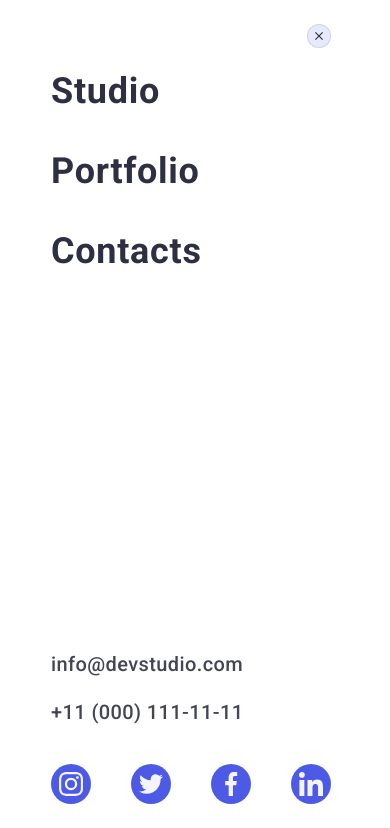
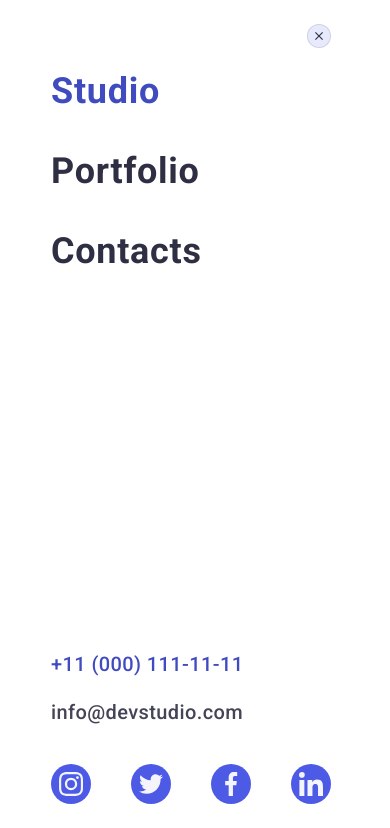
Before and after one commit to Shvets-Oleksandr/goit-markup-hw-06, a plain HTML site: page index.html in a window 390 px wide. Both pictures are taken after a click on the button 327 px from the left and 28 px from the top of the page. Shown: the top 828 px of the page. Drawn offline with nearby package versions, Linux system fonts and the light colour scheme; files whose address does not match are found by name.

Commit message:
fix mobile-menu contacts and hero

```diff
--- a/css/styles.css
+++ b/css/styles.css
@@ -248,6 +248,10 @@ body {
     color: #4d5ae5;
   }
 
+  .current {
+    color: #404bbf;
+  }
+
   .mobile-contacts-list {
     font-style: normal;
   }
@@ -255,6 +259,7 @@ body {
   .mobile-contacts-list {
     display: flex;
     flex-direction: column;
+
     gap: 24px;
     margin-bottom: 40px;
   }
@@ -266,6 +271,10 @@ body {
     letter-spacing: 0.02em;
     color: #434455;
     transition: color 250ms cubic-bezier(0.4, 0, 0.2, 1);
+  }
+
+  .color-tel-link {
+    color: #404bbf;
   }
 
   .mobile-contacts-link:focus,
@@ -362,7 +371,7 @@ body {
   }
 
   .contacts-list-link {
-    font-size: 16px;
+    font-size: 12px;
     line-height: 1.5;
     letter-spacing: 0.02em;
     transition: color 250ms cubic-bezier(0.4, 0, 0.2, 1);
@@ -384,6 +393,7 @@ body {
   }
 
   .contacts-list-link {
+    font-size: 16px;
     display: block;
     padding-top: 24px;
     padding-bottom: 24px;
@@ -478,6 +488,10 @@ body {
         rgba(46, 47, 66, 0.7)
       ),
       url("../images/background/laptop/bg-laptop.jpg");
+  }
+
+  .page-title {
+    margin-bottom: 48px;
   }
 
   @media (min-resolution: 192dpi) {
--- a/index.html
+++ b/index.html
@@ -744,7 +744,7 @@
         <nav class="mobile-menu-nav">
           <ul class="mobile-menu-list">
             <li class="mobile-menu-item">
-              <a href="" class="mobile-menu-link">Studio</a>
+              <a href="" class="mobile-menu-link current">Studio</a>
             </li>
             <li class="mobile-menu-item">
               <a href="" class="mobile-menu-link">Portfolio</a>
@@ -758,13 +758,15 @@
           <address class="mobile-menu-contacts">
             <ul class="mobile-contacts-list">
               <li class="mobile-contacts-item">
-                <a href="mailto:info@devstudio.com" class="mobile-contacts-link"
-                  >info@devstudio.com</a
+                <a
+                  href="tel:+110001111111"
+                  class="mobile-contacts-link color-tel-link"
+                  >+11 (000) 111-11-11</a
                 >
               </li>
               <li class="mobile-contacts-item">
-                <a href="tel:+110001111111" class="mobile-contacts-link"
-                  >+11 (000) 111-11-11</a
+                <a href="mailto:info@devstudio.com" class="mobile-contacts-link"
+                  >info@devstudio.com</a
                 >
               </li>
             </ul>
```
